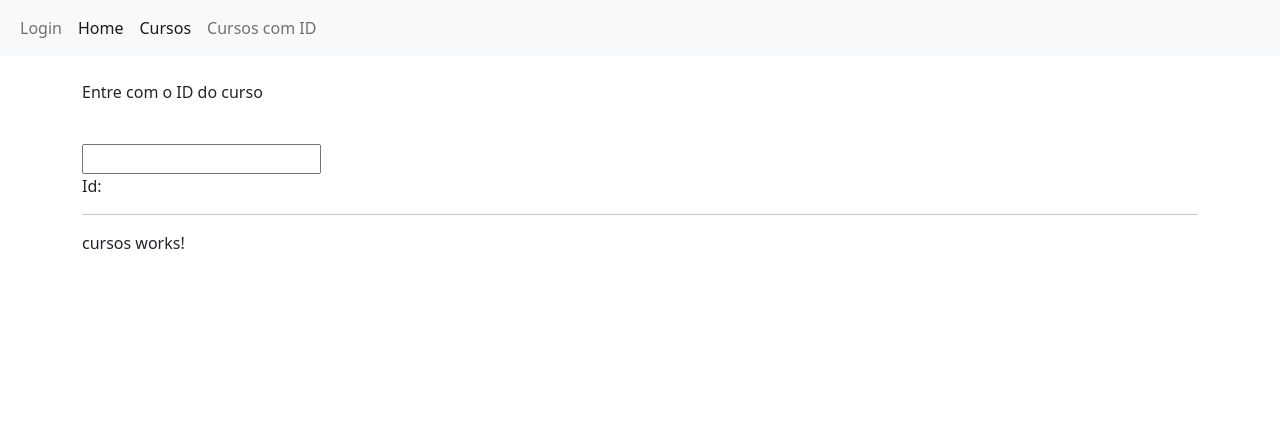
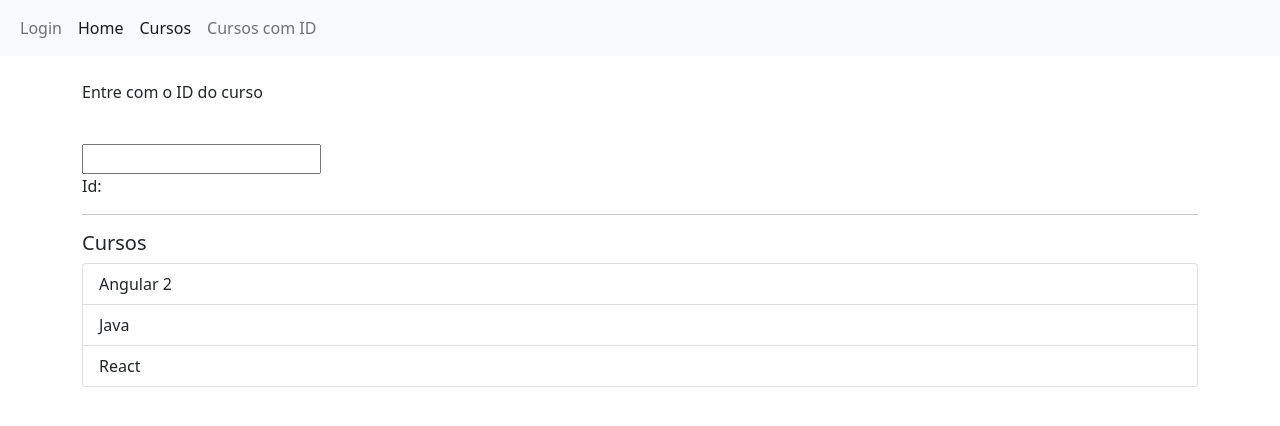
Before and after one commit to AmauriOliveira/angular-curso-loiane, an Angular app in the folder 06 rotas/: page /cursos in a window 1280 px wide. Shown: the top 426 px of the page. Built offline with nearby package versions, Linux system fonts and the light colour scheme.

Commit message:
Fim da aula 55

```diff
--- a/06 rotas/src/app/app.module.ts
+++ b/06 rotas/src/app/app.module.ts
@@ -8,6 +8,8 @@ import { LoginComponent } from './login/login.component';
 import { CursosComponent } from './cursos/cursos.component';
 import { AppRoutingModule } from './app.routing';
 import { CursoDetalheComponent } from './curso-detalhe/curso-detalhe.component';
+import { CursosService } from './cursos/cursos.service';
+import { CursoNotFoundComponent } from './curso-not-found/curso-not-found.component'
 
 @NgModule({
   declarations: [
@@ -16,13 +18,14 @@ import { CursoDetalheComponent } from './curso-detalhe/curso-detalhe.component';
     LoginComponent,
     CursosComponent,
     CursoDetalheComponent,
+    CursoNotFoundComponent,
   ],
   imports: [
     BrowserModule,
     FormsModule,
     AppRoutingModule,
   ],
-  providers: [],
+  providers: [CursosService],
   bootstrap: [AppComponent]
 })
 export class AppModule { }
--- a/06 rotas/src/app/app.routing.ts
+++ b/06 rotas/src/app/app.routing.ts
@@ -3,6 +3,7 @@ import { NgModule } from "@angular/core";
 import { RouterModule, Routes } from "@angular/router";
 
 import { CursoDetalheComponent } from "./curso-detalhe/curso-detalhe.component";
+import { CursoNotFoundComponent } from "./curso-not-found/curso-not-found.component";
 import { CursosComponent } from "./cursos/cursos.component";
 import { HomeComponent } from "./home/home.component";
 import { LoginComponent } from "./login/login.component";
@@ -12,6 +13,7 @@ const APP_ROUTES: Routes = [
   { path: 'cursos', component: CursosComponent },
   { path: 'curso/:id', component: CursoDetalheComponent },
   { path: '', component: HomeComponent },
+  { path: 'not_found', component: CursoNotFoundComponent },
 ];
 
 @NgModule({
--- a/06 rotas/src/app/curso-detalhe/curso-detalhe.component.html
+++ b/06 rotas/src/app/curso-detalhe/curso-detalhe.component.html
@@ -1 +1,3 @@
 <p>ID: {{id}}</p>
+
+<p>Curso: {{ curso?.nome }}</p>
--- a/06 rotas/src/app/curso-detalhe/curso-detalhe.component.ts
+++ b/06 rotas/src/app/curso-detalhe/curso-detalhe.component.ts
@@ -1,6 +1,8 @@
 import { Component, OnInit } from '@angular/core';
-import { ActivatedRoute } from '@angular/router';
+import { ActivatedRoute, Router } from '@angular/router';
 import { Subscription } from 'rxjs';
+
+import { CursosService } from '../cursos/cursos.service';
 
 @Component({
   selector: 'app-curso-detalhe',
@@ -9,14 +11,26 @@ import { Subscription } from 'rxjs';
 })
 export class CursoDetalheComponent implements OnInit {
 
-  id: string = '';
+  id: number = 0;
 
   inscricao: Subscription;
 
-  constructor(private route: ActivatedRoute) {
+  curso: any;
+
+  constructor(
+    private route: ActivatedRoute,
+    private router: Router,
+    private cursosService: CursosService,
+  ) {
     // this.id = this.route.snapshot.params['id'];
     this.inscricao = this.route.params.subscribe((params: any) => {
       this.id = params['id'];
+      // escreve no curso o que retornar da get curso que retorna ou um curso ou undefined
+      this.curso = this.cursosService.getCurso(this.id)
+      // caso o curso for vazio ele redireciona
+      if (!this.curso) {
+        this.router.navigate(['/not_found']);
+      }
     });
   }
 
--- /dev/null
+++ b/06 rotas/src/app/curso-not-found/curso-not-found.component.html
@@ -0,0 +1 @@
+<p>curso-not-found works!</p>
--- /dev/null
+++ b/06 rotas/src/app/curso-not-found/curso-not-found.component.ts
@@ -0,0 +1,15 @@
+import { Component, OnInit } from '@angular/core';
+
+@Component({
+  selector: 'app-curso-not-found',
+  templateUrl: './curso-not-found.component.html',
+  styleUrls: ['./curso-not-found.component.scss']
+})
+export class CursoNotFoundComponent implements OnInit {
+
+  constructor() { }
+
+  ngOnInit(): void {
+  }
+
+}
--- a/06 rotas/src/app/cursos/cursos.component.html
+++ b/06 rotas/src/app/cursos/cursos.component.html
@@ -1 +1,8 @@
-<p>cursos works!</p>
+<h5>Cursos</h5>
+
+<div class="list-group">
+  <a class="list-group-item list-group-item-action" *ngFor="let curso of cursos" [routerLink]="['/curso',curso.id]"
+    routerLinkActive="active">
+    {{ curso.nome }}
+  </a>
+</div>
--- a/06 rotas/src/app/cursos/cursos.component.ts
+++ b/06 rotas/src/app/cursos/cursos.component.ts
@@ -1,4 +1,6 @@
 import { Component, OnInit } from '@angular/core';
+
+import { CursosService, Curso } from './cursos.service';
 
 @Component({
   selector: 'app-cursos',
@@ -7,9 +9,12 @@ import { Component, OnInit } from '@angular/core';
 })
 export class CursosComponent implements OnInit {
 
-  constructor() { }
+  cursos: Curso[] = [];
+
+  constructor(private cursosService: CursosService) { }
 
   ngOnInit(): void {
+    this.cursos = this.cursosService.getCursos();
   }
 
 }
--- /dev/null
+++ b/06 rotas/src/app/cursos/cursos.service.ts
@@ -0,0 +1,28 @@
+import { Injectable } from '@angular/core';
+
+export interface Curso {
+  id: number;
+  nome: string;
+}
+
+@Injectable({
+  providedIn: 'root'
+})
+export class CursosService {
+
+  getCursos(): Curso[] {
+    return [
+      { id: 1, nome: 'Angular 2' },
+      { id: 2, nome: 'Java' },
+      { id: 3, nome: 'React' },
+    ];
+  }
+
+  getCurso(id: number): Curso {
+    let cursos = this.getCursos();
+    let curso = cursos.filter(curso => curso.id == id)
+    return curso[0];
+  }
+
+  constructor() { }
+}
```
Also changed, not shown: 06 rotas/src/app/curso-not-found/curso-not-found.component.scss (added), 2 other files (tests, documents, lock files or other folders).
